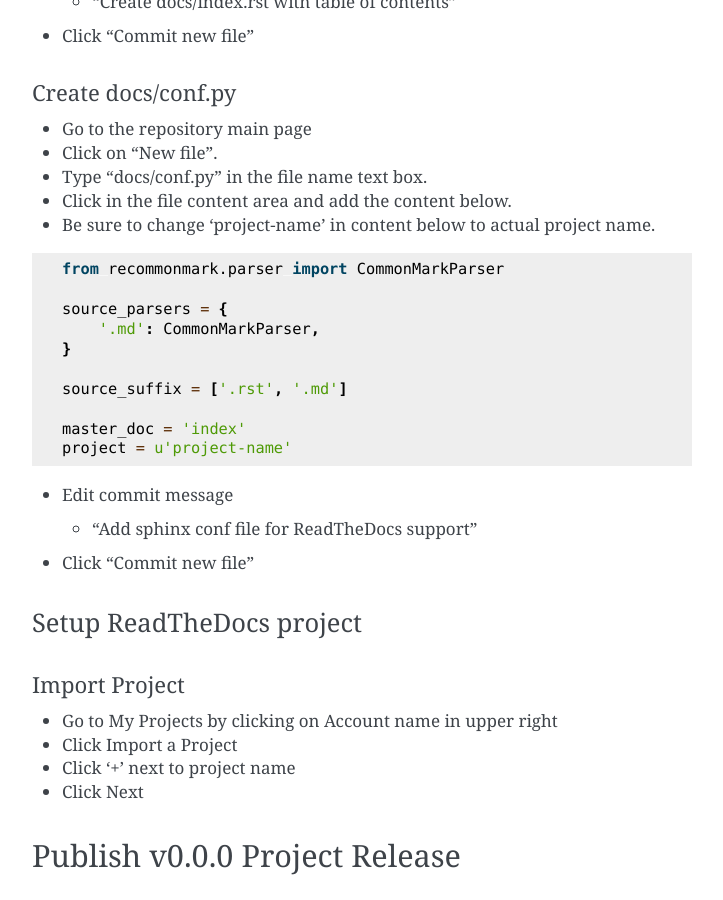
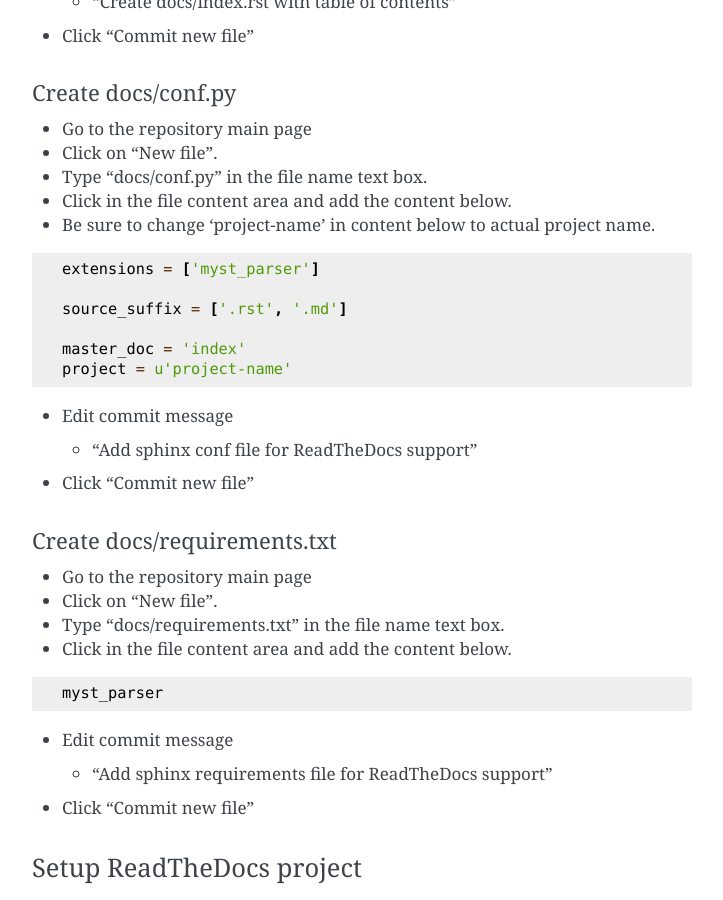
Before and after one commit to ironmeld/markdown-publishing-guide, a Sphinx documentation site: the page built from docs/markdown-publishing-guide.md, in a window 1280 px wide and 900 px high, scrolled down 4658 px. Shown: the whole window, without its empty margins (388-1111 px from the left). Built offline with Sphinx 7.4.7, drawn with Linux system fonts in a browser that asks for light colours; some of the changed text lies outside the part shown.

Commit message:
Update instructions for markdown extension config.
Fixes #2

````diff
--- a/docs/markdown-publishing-guide.md
+++ b/docs/markdown-publishing-guide.md
@@ -175,11 +175,7 @@
 * Click in the file content area and add the content below.
 * Be sure to change 'project-name' in content below to actual project name.
 ```
-from recommonmark.parser import CommonMarkParser
-
-source_parsers = {
-    '.md': CommonMarkParser,
-}
+extensions = ['myst_parser']
 
 source_suffix = ['.rst', '.md']
 
@@ -188,6 +184,18 @@
 ```
 * Edit commit message
     * "Add sphinx conf file for ReadTheDocs support"
+* Click "Commit new file"
+
+#### Create docs/requirements.txt
+* Go to the repository main page
+* Click on "New file".
+* Type "docs/requirements.txt" in the file name text box.
+* Click in the file content area and add the content below.
+```
+myst_parser
+```
+* Edit commit message
+    * "Add sphinx requirements file for ReadTheDocs support"
 * Click "Commit new file"
 
 ### Setup ReadTheDocs project
````
